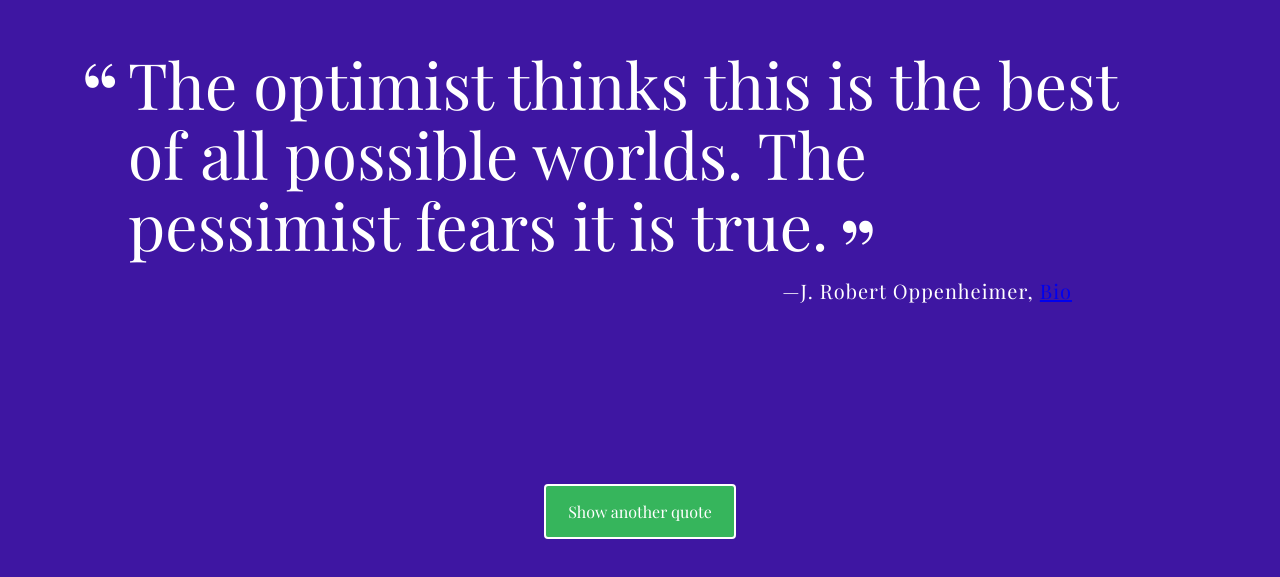
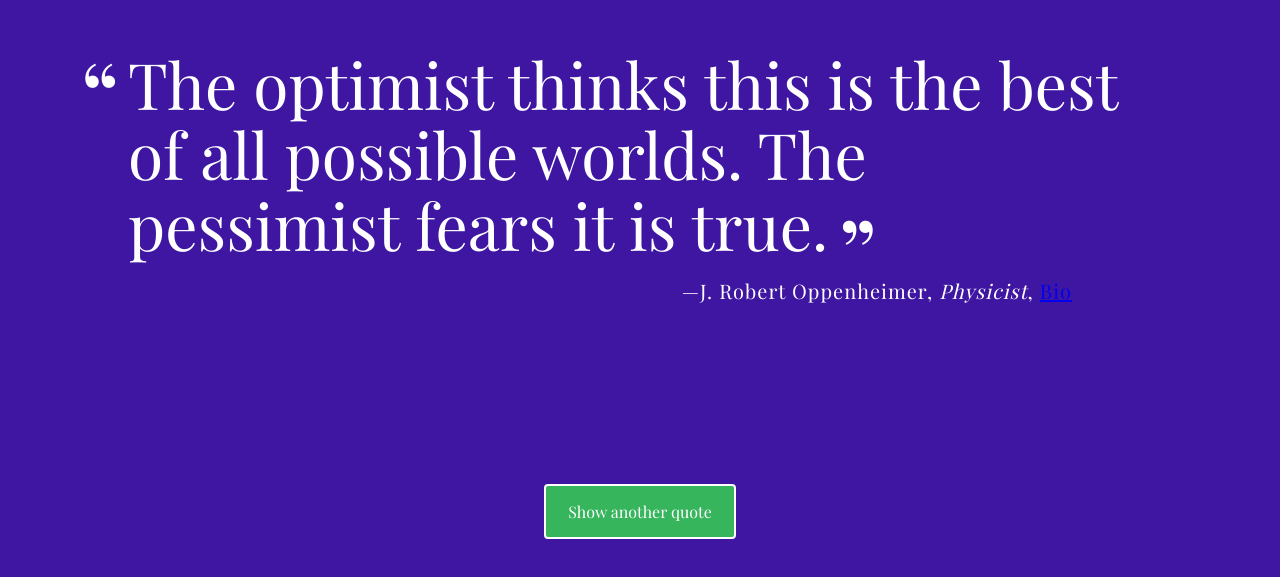
Before and after one commit to Shermanlts/Random_Quote_Generator, a plain HTML site: page index.html in a window 1280 px wide. Shown: the part 111-688 px from the top of the page. Drawn offline with nearby package versions, Linux system fonts and the light colour scheme; a web font is replaced by a local one.

Commit message:
Added info to quote array
Added the career line to the array. Cleaned up the layout of the attributions

```diff
--- a/css/styles.css
+++ b/css/styles.css
@@ -54,11 +54,11 @@ body {
   content: "—";
 }
 
-.citation {
+.profession {
   font-style: italic;
 }
 
-.citation:before {
+.profession:before {
   content: ", ";
   font-style: normal;
 }
--- a/index.html
+++ b/index.html
@@ -11,7 +11,7 @@
   <div class="container">
     <div id="quote-box">
       <p class="quote">Every great developer you know got there by solving problems they were unqualified to solve until they actually did it.</p>
-      <p class="source">Patrick McKenzie<span class="citation">Twitter</span><span class="link"></span></p>
+      <p class="source">Patrick Colins<span class="citation">Twitter</span><span class="year">2016</span></p>
     </div>
     <button id="loadQuote">Show another quote</button>
   </div>
--- a/js/script.js
+++ b/js/script.js
@@ -8,45 +8,65 @@ var timeOut = 20; //how long the page will wait before refreshing
 // 20 quotes used as source.
 quotes = [
 	{quote: 'I don\'t care that they stole my idea... I care that they don\'t have any of their own.',
-	source: 'Nikola Tesla', bio: 'http://en.wikipedia.org/wiki/Nikola_Tesla'},
+	source: 'Nikola Tesla', bio: 'http://en.wikipedia.org/wiki/Nikola_Tesla',
+	career: "Inventor"},
 	{quote: 'It\'s not the love you make. It\'s the love you give.',
-	source: 'Nikola Tesla', bio: 'http://en.wikipedia.org/wiki/Nikola_Tesla'},
+	source: 'Nikola Tesla', bio: 'http://en.wikipedia.org/wiki/Nikola_Tesla',
+	career: "Inventor"},
 	{quote: 'Of all things, I liked books best',
-	source: 'Nikola Tesla', bio: 'http://en.wikipedia.org/wiki/Nikola_Tesla'},
+	source: 'Nikola Tesla', bio: 'http://en.wikipedia.org/wiki/Nikola_Tesla',
+	career: "Inventor"},
 	{quote: 'Only two things are infinite, the universe and human stupidity, and I\'m not sure about the former.',
-	source: 'Albert Einstein', bio: 'http://en.wikipedia.org/wiki/Albert_Einstein'},
+	source: 'Albert Einstein', bio: 'http://en.wikipedia.org/wiki/Albert_Einstein',
+	career: "Physicist"},
 	{quote: 'The difference between stupidity and genius is that genius has its limits.',
-	source: 'Albert Einstein', bio: 'http://en.wikipedia.org/wiki/Albert_Einstein'},
+	source: 'Albert Einstein', bio: 'http://en.wikipedia.org/wiki/Albert_Einstein',
+	career: "Physicist"},
 	{quote: 'Intellectuals solve problems, geniuses prevent them.',
-	source: 'Albert Einstein', bio: 'http://en.wikipedia.org/wiki/Albert_Einstein'},
+	source: 'Albert Einstein', bio: 'http://en.wikipedia.org/wiki/Albert_Einstein',
+	career: "Physicist"},
 	{quote: 'Education is what remains after one has forgotten what one has learned in school.',
-	source: 'Albert Einstein', bio: 'http://en.wikipedia.org/wiki/Albert_Einstein'},
+	source: 'Albert Einstein', bio: 'http://en.wikipedia.org/wiki/Albert_Einstein',
+	career: "Physicist"},
 	{quote: 'No man should escape our universities without knowing how little he knows.',
-	source: 'J. Robert Oppenheimer', bio: 'http://en.wikipedia.org/wiki/J._Robert_Oppenheimer'},
+	source: 'J. Robert Oppenheimer', bio: 'http://en.wikipedia.org/wiki/J._Robert_Oppenheimer',
+	career: "Physicist"},
 	{quote: 'The optimist thinks this is the best of all possible worlds. The pessimist fears it is true.',
-	source: 'J. Robert Oppenheimer', bio: 'http://en.wikipedia.org/wiki/J._Robert_Oppenheimer'},
+	source: 'J. Robert Oppenheimer', bio: 'http://en.wikipedia.org/wiki/J._Robert_Oppenheimer',
+	career: "Physicist"},
 	{quote: 'There is no great genius without some touch of madness.',
-	source: 'Aristotle', bio: 'http://en.wikipedia.org/wiki/Aristotle'},
+	source: 'Aristotle', bio: 'http://en.wikipedia.org/wiki/Aristotle',
+	career: "Philosopher"},
 	{quote: 'It is the mark of an educated mind to be able to entertain a thought without accepting it.',
-	source: 'Aristotle', bio: 'http://en.wikipedia.org/wiki/Aristotle'},
+	source: 'Aristotle', bio: 'http://en.wikipedia.org/wiki/Aristotle',
+	career: "Philosopher"},
 	{quote: 'I know that I am intelligent because I know that I know nothing.',
-	source: 'Socrates', bio: 'http://en.wikipedia.org/wiki/Socrates'},
+	source: 'Socrates', bio: 'http://en.wikipedia.org/wiki/Socrates',
+	career: "Philosopher"},
 	{quote: 'I was really too honest a man to be a politican and live.',
-	source: 'Socrates', bio: 'http://en.wikipedia.org/wiki/Socrates'},
+	source: 'Socrates', bio: 'http://en.wikipedia.org/wiki/Socrates',
+	career: "Philosopher"},
 	{quote: 'Our greatest glory is not in never falling, but in rising every time we fall.',
-	source: 'Confucius', bio: 'http://en.wikipedia.org/wiki/Confucius'},
+	source: 'Confucius', bio: 'http://en.wikipedia.org/wiki/Confucius',
+	career: "Philosopher"},
 	{quote: 'The superior man understands what is right; the inferior man understands what will sell.',
-	source: 'Confucius', bio: 'http://en.wikipedia.org/wiki/Confucius'},
+	source: 'Confucius', bio: 'http://en.wikipedia.org/wiki/Confucius',
+	career: "Philosopher"},
 	{quote: 'That which does not kill us makes us stronger.',
-	source: 'Friedrich Nietzsche', bio: 'http://en.wikipedia.org/wiki/Friedrich_Nietzsche'},
+	source: 'Friedrich Nietzsche', bio: 'http://en.wikipedia.org/wiki/Friedrich_Nietzsche',
+	career: "Philosopher"},
 	{quote: 'History repeats itself, first as tragedy, second as farce.',
-	source: 'Karl Marx', bio: 'http://en.wikipedia.org/wiki/Karl_Marx'},
+	source: 'Karl Marx', bio: 'http://en.wikipedia.org/wiki/Karl_Marx',
+	career: "Philosopher"},
 	{quote: 'Intelligence is the ability to adapt to change.',
-	source: 'Stephen Hawking', bio: 'http://en.wikipedia.org/wiki/Stephen_Hawking'},
+	source: 'Stephen Hawking', bio: 'http://en.wikipedia.org/wiki/Stephen_Hawking',
+	career: "Physicist"},
 	{quote: 'Life would be tragic if it weren\'t funny.',
-	source: 'Stephen Hawking', bio: 'http://en.wikipedia.org/wiki/Stephen_Hawking'},
+	source: 'Stephen Hawking', bio: 'http://en.wikipedia.org/wiki/Stephen_Hawking',
+	career: "Physicist"},
 	{quote: 'Scientists have become the bearers of the torch of discovery in our quest for knowledge.',
-	source: 'Stephen Hawking', bio: 'http://en.wikipedia.org/wiki/Stephen_Hawking'}
+	source: 'Stephen Hawking', bio: 'http://en.wikipedia.org/wiki/Stephen_Hawking',
+	career: "Physicist"}
 ];
 
 // quotesHolder holds the current list of available quotes without modifying the original
@@ -103,8 +123,10 @@ function printQuote() {
 	timer = 1; //resets timer
 	var quote = getRandomQuote();
 	var location = document.getElementById('quote-box');
+    //  <p class="source">Patrick McKenzie<span class="profession">Twitter</span><span class="link"></span></p>
 	var message = '<p class="quote">' + quote.quote + '</p>';
 	message = message + '<p class="source">' + quote.source;
+	message = message + '<span class="profession">' + quote.career + '</span>';
 	message = message + '<span class="link"><a href=' + quote.bio + ' target="_blank">Bio</a></span></p>';
 	location.innerHTML = message;
 	randomBackground();
```
